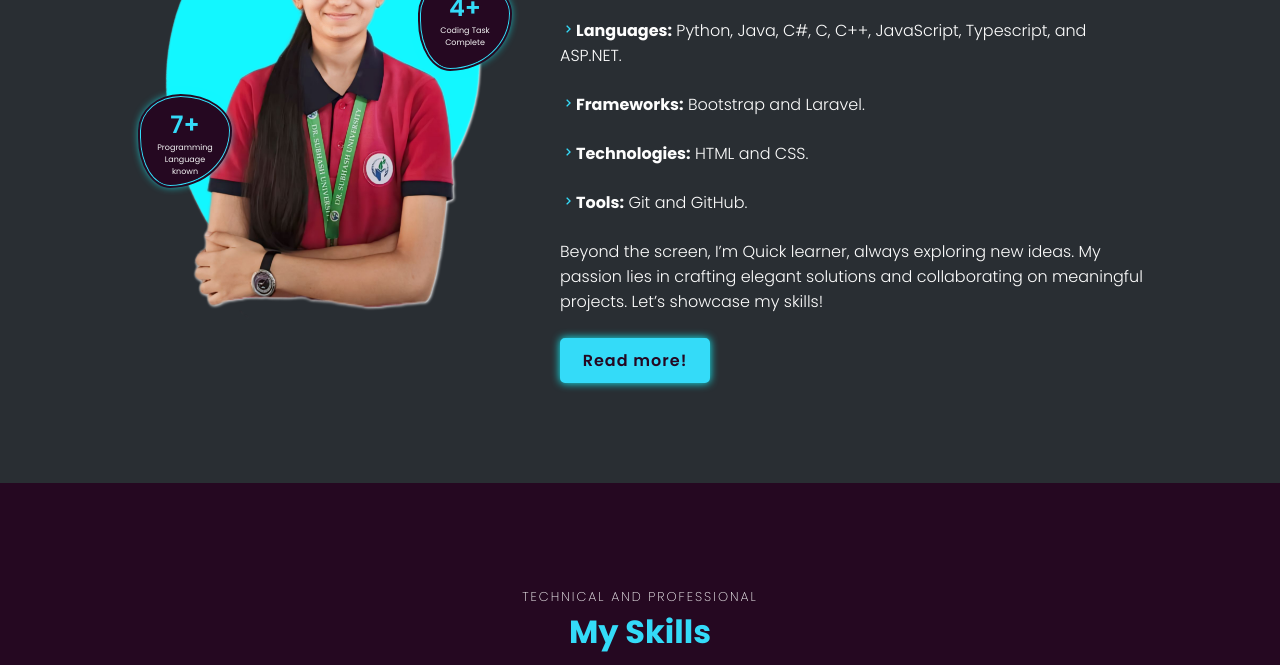
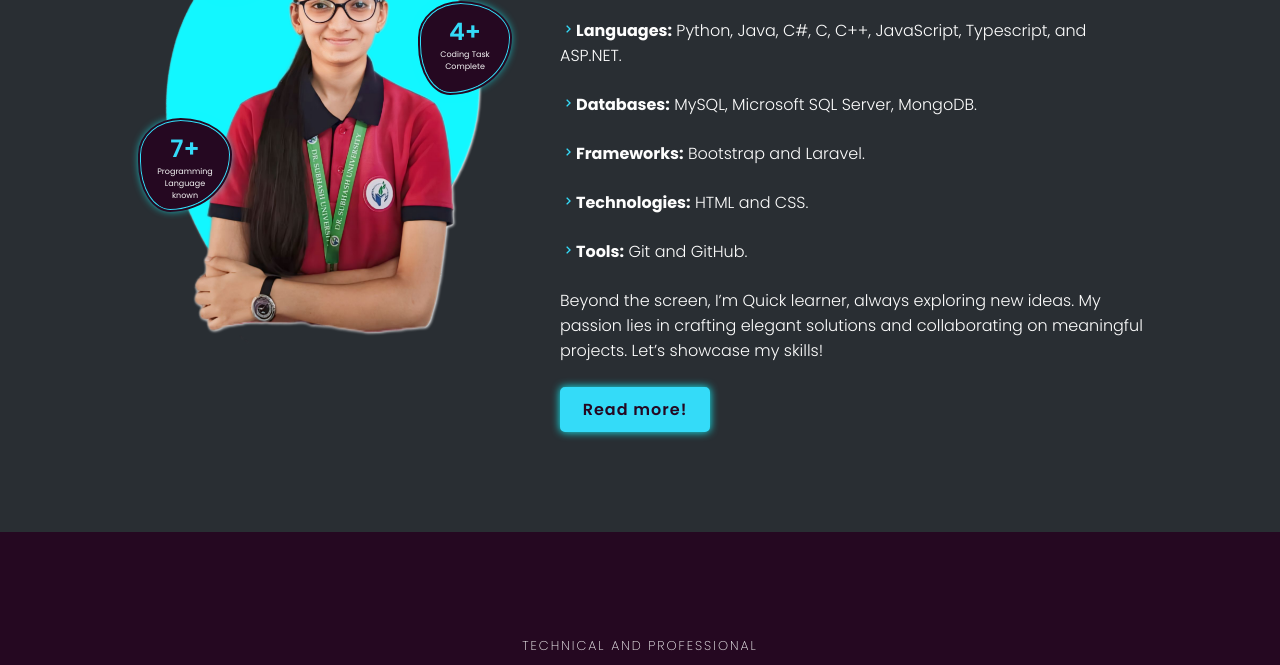
Before and after one commit to Hirvita6/Hirvita6.github.io, a plain HTML site: page index.html in a window 1280 px wide. Shown: the part 1092-1757 px from the top of the page. Drawn offline with nearby package versions, Linux system fonts and the light colour scheme.

Commit message:
Update index.html

```diff
--- a/index.html
+++ b/index.html
@@ -135,7 +135,8 @@
             <h3>Hirvita Mandaviya</h3>
             <p>As a dedicated BCA student, I’ve embarked on an exhilarating coding journey. My studies have equipped me with a diverse set of skills, and I’m always eager to explore new technologies. Here’s a glimpse of my toolkit:</p>
             <p><b><i class='bx bx-chevron-right dsgn'></i>Languages:</b>  Python, Java, C#, C, C++, JavaScript, Typescript, and ASP.NET.</p>
-            <p><b><i class='bx bx-chevron-right dsgn'></i>Frameworks:</b> Bootstrap and Laravel. </p>
+            <p><b><i class='bx bx-chevron-right dsgn'></i>Databases:</b>  MySQL, Microsoft SQL Server, MongoDB. </p>
+            <p><b><i class='bx bx-chevron-right dsgn'></i>Frameworks:</b> Bootstrap and Laravel.</p>
             <p><b><i class='bx bx-chevron-right dsgn'></i>Technologies:</b> HTML and CSS.</p>
             <p><b><i class='bx bx-chevron-right dsgn'></i>Tools:</b> Git and GitHub. </p>
             <p>Beyond the screen, I’m Quick learner, always exploring new ideas. My passion lies in crafting elegant solutions and collaborating on meaningful projects. Let’s showcase my skills!</p>
```
